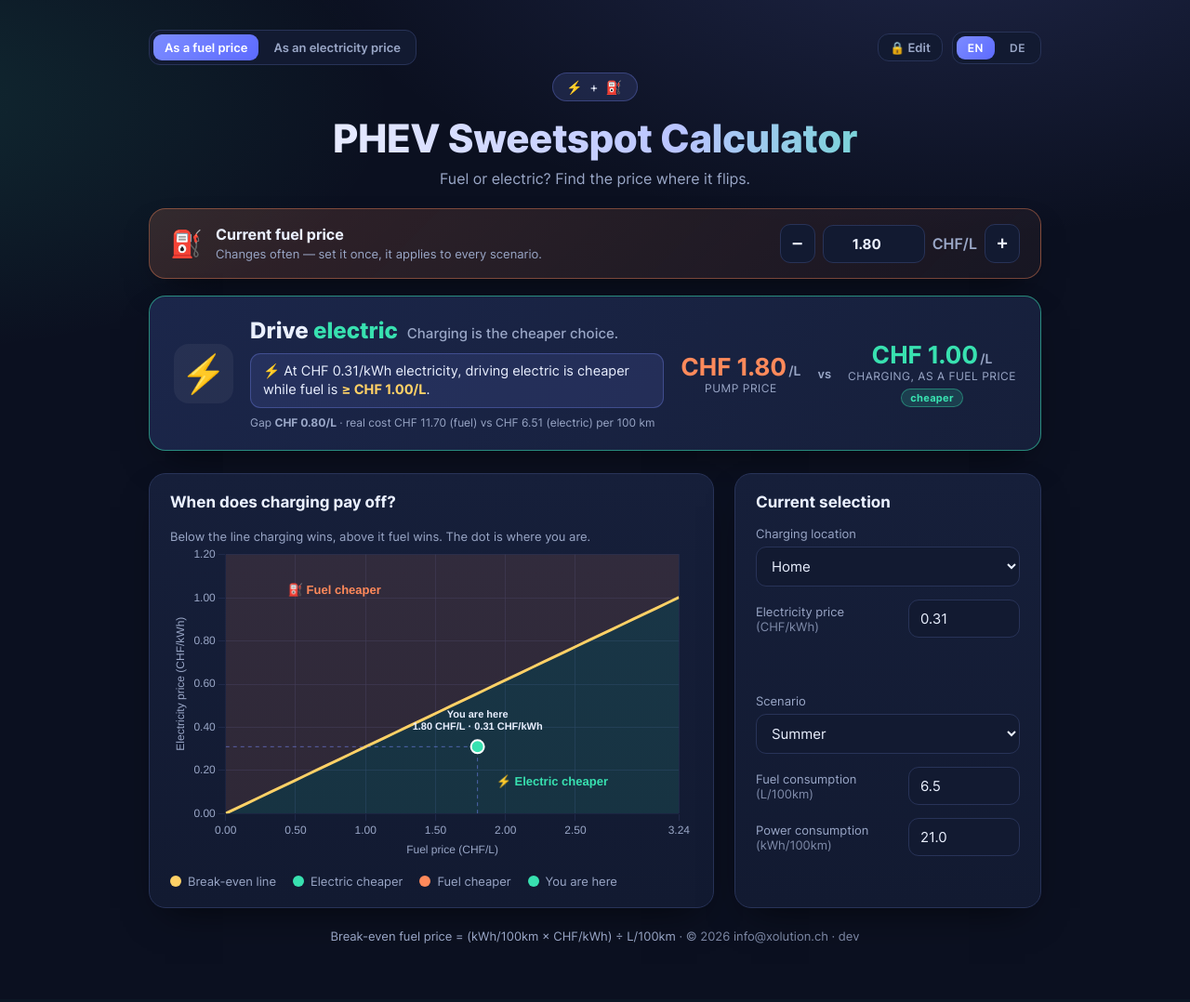
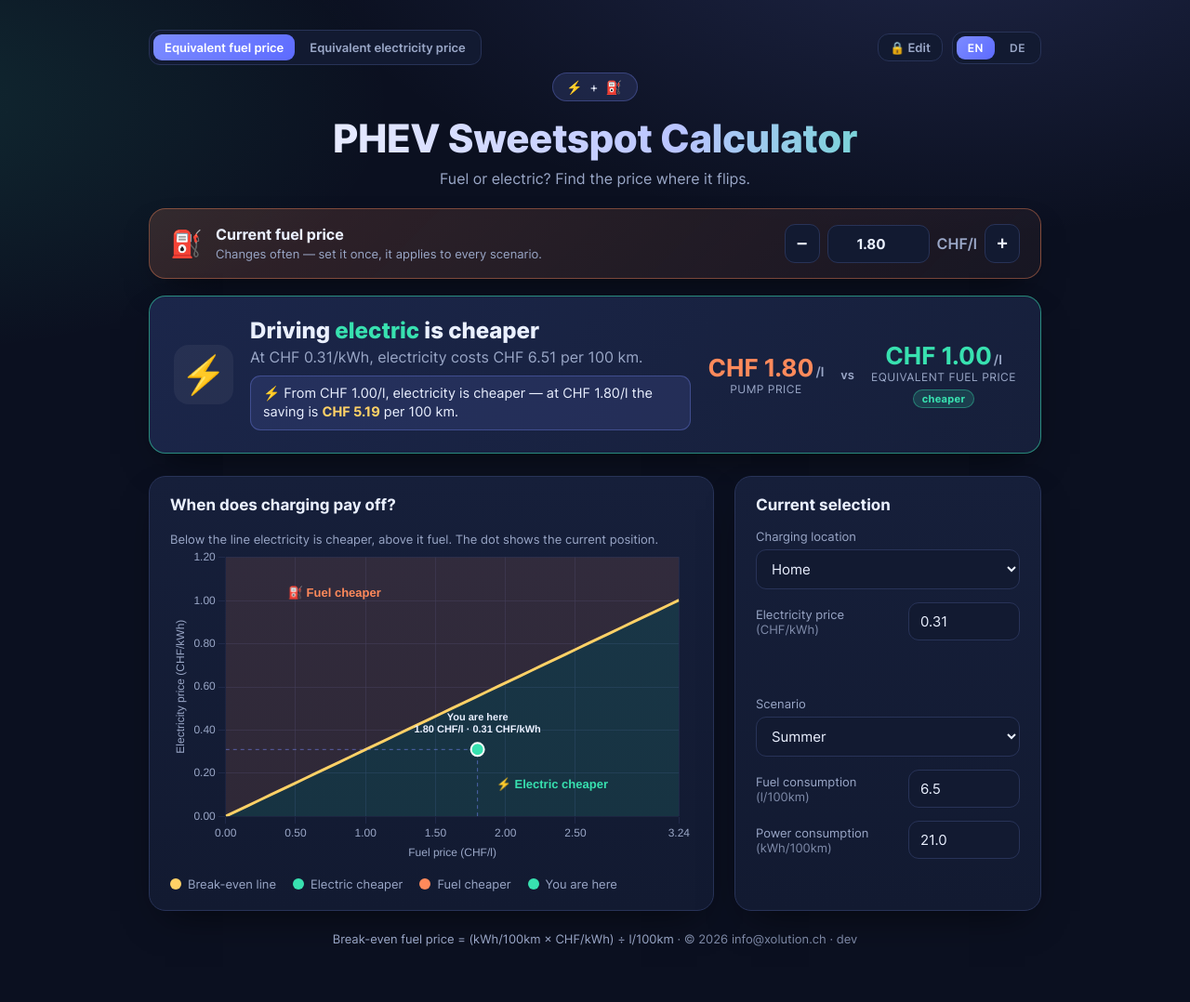
Before and after one commit to rjo3510/phev-sweetspot, a FastAPI app: page / in a window 1280 px wide. Shown: the whole page at 93% size. Before the commit the page ends 1015 px from the top, so only its background shows below. Run offline with FastAPI, Linux system fonts and the light colour scheme; data comes from the database, SQL or seed files in the repository.

Commit message:
UI: reword verdict (plain, passive), unify naming, liter as lowercase l
Based on review feedback — clearer, more natural, impersonal (passive) wording,
DE + EN, both outcomes and both chart axes:

- Verdict: title states the conclusion ("Elektrisch fahren ist günstiger"), a
  cost line for the cheaper option, and a break-even box that also states the
  saving in CHF/100 km (the most intuitive number). Removes the technical
  "Gap …" line and the redundant subtitle.
- Naming unified (variant A): toggle AND the right-hand metric both read
  "Entsprechender Benzinpreis / Strompreis" (Equivalent fuel/electricity price).
- Chart hint now follows the axis (below = electricity vs fuel) instead of a
  static sentence; "Der Punkt zeigt die aktuelle Lage."
- Liter abbreviated as lowercase "l" everywhere (CHF/l, l/100km, /l).
- Drop the personal address ("Dein"/"du") in favour of neutral/passive labels.

Verified locally: EN/DE × fuel/kWh axis × electric/fuel cheaper, no JS errors.

Co-Authored-By: Claude Opus 4.8 (1M context) <noreply@anthropic.com>

```diff
--- a/app/static/css/styles.css
+++ b/app/static/css/styles.css
@@ -152,10 +152,6 @@ body:not(.is-editor) .editor-only { display: none !important; }
 .verdict__title .accent-elec { color: var(--elec); }
 .verdict__title .accent-fuel { color: var(--fuel); }
 .verdict__sub { color: var(--muted); margin: 4px 0 0; }
-/* subtitle inline after the title, on the same line */
-.verdict__lead { font-size: 15px; font-weight: 500; color: var(--muted); margin-left: 10px; }
-/* the "Gap … real cost …" line — intentionally small/secondary */
-.verdict__detail { color: var(--muted); margin: 8px 0 0; font-size: 12px; }
 .verdict__rule {
   margin: 10px 0 2px; padding: 9px 13px; border-radius: 11px;
   background: rgba(124, 140, 255, 0.12); border: 1px solid rgba(124, 140, 255, 0.32);
--- a/app/static/js/app.js
+++ b/app/static/js/app.js
@@ -30,14 +30,19 @@ const I18N = {
     subtitle: "Fuel or electric? Find the price where it flips.",
     fuel_price_title: "Current fuel price",
     fuel_price_note: "Changes often — set it once, it applies to every scenario.",
-    vary_fuel: "As a fuel price", vary_kwh: "As an electricity price",
-    sweetspot_hint: "Below the line charging wins, above it fuel wins. The dot is where you are.",
+    vary_fuel: "Equivalent fuel price", vary_kwh: "Equivalent electricity price",
+    hint_below_elec: "Below the line electricity is cheaper, above it fuel. The dot shows the current position.",
+    hint_below_fuel: "Below the line fuel is cheaper, above it electricity. The dot shows the current position.",
     chart_title_fuel: "When does charging pay off?",
     chart_title_kwh: "When does charging pay off?",
     region_elec: "Electric cheaper", region_fuel: "Fuel cheaper",
     break_even_line: "Break-even line", you_are_here: "You are here",
-    rule_fuel: "At {kwh} electricity, driving electric is cheaper while fuel is <b>≥ {be}</b>.",
-    rule_kwh: "At {fuel} fuel, driving electric is cheaper while electricity is <b>≤ {be}</b>.",
+    costline_elec: "At {cur}, electricity costs {ce} per 100 km.",
+    costline_fuel: "At {cur}, fuel costs {cf} per 100 km.",
+    box_elec_fuel: "From {be}, electricity is cheaper — at {cur} the saving is <b>{save}</b> per 100 km.",
+    box_elec_kwh: "Up to {be}, electricity is cheaper — at {cur} the saving is <b>{save}</b> per 100 km.",
+    box_fuel_fuel: "Only from {be} would electricity be cheaper — currently fuel's cost advantage is <b>{save}</b> per 100 km.",
+    box_fuel_kwh: "Only below {be} would electricity be cheaper — currently fuel's cost advantage is <b>{save}</b> per 100 km.",
     current_selection: "Current selection",
     scenario: "Scenario", charging_location: "Charging location",
     scenario_values: "Scenario values", location_price: "Location price", save: "Save",
@@ -45,20 +50,18 @@ const I18N = {
     electricity_price: "Electricity price",
     scenarios: "Scenarios", charging_locations: "Charging locations",
     add: "+ Add", col_name: "Name", delete: "Delete",
-    footer: "Break-even fuel price = (kWh/100km × CHF/kWh) ÷ L/100km",
+    footer: "Break-even fuel price = (kWh/100km × CHF/kWh) ÷ l/100km",
     verdict_loading: "Calculating…",
     verdict_start: "Add a scenario and a charging location to start.",
     tie_title: "It's a tie", tie_sub: "Fuel and electric cost the same right now.",
-    drive_electric: 'Drive <span class="accent-elec">electric</span>',
-    charging_cheaper: "Charging is the cheaper choice.",
-    drive_fuel: 'Drive on <span class="accent-fuel">fuel</span>',
-    fuel_cheaper: "Fuel is the cheaper choice.",
-    pump_price: "Pump price", your_elec_price: "Your electricity price",
+    drive_electric: 'Driving <span class="accent-elec">electric</span> is cheaper',
+    drive_fuel: 'Driving on <span class="accent-fuel">fuel</span> is cheaper',
+    pump_price: "Pump price", your_elec_price: "Current electricity price",
     charging_as_fuel: "Charging, as a fuel price", fuel_as_elec: "Fuel, as an electricity price",
     cheaper_tag: "cheaper",
     gap_detail: "Gap <b>{gap}</b> · real cost {cf} (fuel) vs {ce} (electric) per 100 km",
     real_cost: "Real cost {cf} (fuel) vs {ce} (electric) per 100 km",
-    axis_per_liter: "Fuel price (CHF/L)", axis_per_kwh: "Electricity price (CHF/kWh)",
+    axis_per_liter: "Fuel price (CHF/l)", axis_per_kwh: "Electricity price (CHF/kWh)",
     equiv_price: "Equivalent price ({unit})",
     driving_on_fuel: "Driving on fuel (= pump price)",
     driving_on_elec: "Driving on electricity (= your kWh price)",
@@ -70,7 +73,7 @@ const I18N = {
     toast_scenario_saved: "Scenario saved", toast_location_saved: "Location saved",
     toast_scenario_added: "Scenario added", toast_location_added: "Location added",
     toast_scenario_deleted: "Scenario deleted", toast_location_deleted: "Location deleted",
-    toast_fuel_set: "Fuel price set to {p}/L", toast_invalid_fuel: "Enter a valid fuel price",
+    toast_fuel_set: "Fuel price set to {p}/l", toast_invalid_fuel: "Enter a valid fuel price",
     confirm_delete_scenario: "Delete this scenario?",
     confirm_delete_location: "Delete this charging location?",
     new_scenario: "New scenario", new_location: "New location",
@@ -85,14 +88,19 @@ const I18N = {
     subtitle: "Benzin oder Strom? Finde den Preis, bei dem es kippt.",
     fuel_price_title: "Aktueller Benzinpreis",
     fuel_price_note: "Ändert sich oft — einmal setzen, gilt für alle Szenarien.",
-    vary_fuel: "Als Benzinpreis", vary_kwh: "Als Strompreis",
-    sweetspot_hint: "Unter der Linie lohnt sich Laden, darüber Benzin. Der Punkt bist du.",
+    vary_fuel: "Entsprechender Benzinpreis", vary_kwh: "Entsprechender Strompreis",
+    hint_below_elec: "Unterhalb der Linie ist Strom günstiger, oberhalb Benzin. Der Punkt zeigt die aktuelle Lage.",
+    hint_below_fuel: "Unterhalb der Linie ist Benzin günstiger, oberhalb Strom. Der Punkt zeigt die aktuelle Lage.",
     chart_title_fuel: "Wann lohnt sich Laden?",
     chart_title_kwh: "Wann lohnt sich Laden?",
     region_elec: "Strom günstiger", region_fuel: "Benzin günstiger",
     break_even_line: "Break-even-Linie", you_are_here: "Du bist hier",
-    rule_fuel: "Bei {kwh} Strom ist elektrisch fahren günstiger, solange Benzin <b>≥ {be}</b> kostet.",
-    rule_kwh: "Bei {fuel} Benzin ist elektrisch fahren günstiger, solange Strom <b>≤ {be}</b> kostet.",
+    costline_elec: "Bei {cur} kostet Strom {ce} pro 100 km.",
+    costline_fuel: "Bei {cur} kostet Benzin {cf} pro 100 km.",
+    box_elec_fuel: "Ab {be} ist Strom günstiger — bei {cur} beträgt die Ersparnis <b>{save}</b> pro 100 km.",
+    box_elec_kwh: "Bis {be} ist Strom günstiger — bei {cur} beträgt die Ersparnis <b>{save}</b> pro 100 km.",
+    box_fuel_fuel: "Erst ab {be} wäre Strom günstiger — aktuell beträgt der Kostenvorteil von Benzin <b>{save}</b> pro 100 km.",
+    box_fuel_kwh: "Erst unter {be} wäre Strom günstiger — aktuell beträgt der Kostenvorteil von Benzin <b>{save}</b> pro 100 km.",
     current_selection: "Aktuelle Auswahl",
     scenario: "Szenario", charging_location: "Standort",
     scenario_values: "Szenario-Werte", location_price: "Ladepreis", save: "Speichern",
@@ -100,20 +108,18 @@ const I18N = {
     electricity_price: "Strompreis",
     scenarios: "Szenarien", charging_locations: "Standorte",
     add: "+ Hinzufügen", col_name: "Name", delete: "Löschen",
-    footer: "Break-even-Benzinpreis = (kWh/100km × CHF/kWh) ÷ L/100km",
+    footer: "Break-even-Benzinpreis = (kWh/100km × CHF/kWh) ÷ l/100km",
     verdict_loading: "Berechne…",
     verdict_start: "Füge ein Szenario und einen Standort hinzu, um zu starten.",
     tie_title: "Unentschieden", tie_sub: "Benzin und Strom kosten gerade gleich viel.",
-    drive_electric: 'Fahre <span class="accent-elec">elektrisch</span>',
-    charging_cheaper: "Laden ist die günstigere Wahl.",
-    drive_fuel: 'Fahre mit <span class="accent-fuel">Benzin</span>',
-    fuel_cheaper: "Benzin ist die günstigere Wahl.",
-    pump_price: "Tankstellenpreis", your_elec_price: "Dein Strompreis",
+    drive_electric: '<span class="accent-elec">Elektrisch</span> fahren ist günstiger',
+    drive_fuel: 'Mit <span class="accent-fuel">Benzin</span> fahren ist günstiger',
+    pump_price: "Tankstellenpreis", your_elec_price: "Aktueller Strompreis",
     charging_as_fuel: "Laden, als Benzinpreis", fuel_as_elec: "Benzin, als Strompreis",
     cheaper_tag: "günstiger",
     gap_detail: "Differenz <b>{gap}</b> · reale Kosten {cf} (Benzin) vs {ce} (Strom) pro 100 km",
     real_cost: "Reale Kosten {cf} (Benzin) vs {ce} (Strom) pro 100 km",
-    axis_per_liter: "Benzinpreis (CHF/L)", axis_per_kwh: "Strompreis (CHF/kWh)",
+    axis_per_liter: "Benzinpreis (CHF/l)", axis_per_kwh: "Strompreis (CHF/kWh)",
     equiv_price: "Äquivalenzpreis ({unit})",
     driving_on_fuel: "Fahren mit Benzin (= Tankstellenpreis)",
     driving_on_elec: "Fahren mit Strom (= dein kWh-Preis)",
@@ -125,7 +131,7 @@ const I18N = {
     toast_scenario_saved: "Szenario gespeichert", toast_location_saved: "Standort gespeichert",
     toast_scenario_added: "Szenario hinzugefügt", toast_location_added: "Standort hinzugefügt",
     toast_scenario_deleted: "Szenario gelöscht", toast_location_deleted: "Standort gelöscht",
-    toast_fuel_set: "Benzinpreis auf {p}/L gesetzt",
+    toast_fuel_set: "Benzinpreis auf {p}/l gesetzt",
     toast_invalid_fuel: "Gib einen gültigen Benzinpreis ein",
     confirm_delete_scenario: "Dieses Szenario löschen?",
     confirm_delete_location: "Diesen Standort löschen?",
@@ -285,6 +291,9 @@ function applyAxisToggleUI() {
   });
   $("chart-title").textContent =
     axisMode === "fuel" ? t("chart_title_fuel") : t("chart_title_kwh");
+  // Below/above wording depends on which price is on the x-axis.
+  $("chart-hint").innerHTML =
+    axisMode === "fuel" ? t("hint_below_elec") : t("hint_below_fuel");
 }
 
 async function reload() {
@@ -404,46 +413,42 @@ function renderVerdict(res) {
   card.classList.remove("is-electric", "is-fuel");
   const isFuel = axisMode === "fuel";
 
-  let icon, title, sub;
-  if (res.cheaper === "equal") {
-    icon = "⚖️";
-    title = t("tie_title");
-    sub = t("tie_sub");
-  } else if (res.cheaper === "electric") {
-    card.classList.add("is-electric");
-    icon = "⚡";
-    title = t("drive_electric");
-    sub = t("charging_cheaper");
-  } else {
-    card.classList.add("is-fuel");
-    icon = "⛽";
-    title = t("drive_fuel");
-    sub = t("fuel_cheaper");
-  }
+  const isTie = res.cheaper === "equal";
+  const isElec = res.cheaper === "electric";
+  let icon, title;
+  if (isTie) { icon = "⚖️"; title = t("tie_title"); }
+  else if (isElec) { card.classList.add("is-electric"); icon = "⚡"; title = t("drive_electric"); }
+  else { card.classList.add("is-fuel"); icon = "⛽"; title = t("drive_fuel"); }
 
   // Two comparable prices in the SAME unit, following the chart toggle.
-  const unit = isFuel ? "/L" : "/kWh";
+  const unit = isFuel ? "/l" : "/kWh";
+  const fuelCur = `${CHF(res.fuel_price)}/l`;
+  const kwhCur = `${CHF(res.location.price_chf_per_kwh)}/kWh`;
   const statA = isFuel
     ? { energy: "fuel", label: t("pump_price"), val: res.fuel_price }
     : { energy: "elec", label: t("your_elec_price"), val: res.location.price_chf_per_kwh };
   const statB = isFuel
-    ? { energy: "elec", label: t("charging_as_fuel"), val: res.break_even_fuel_price }
-    : { energy: "fuel", label: t("fuel_as_elec"), val: res.break_even_kwh_price };
-  const cheaperEnergy = res.cheaper === "equal" ? null
-    : (res.cheaper === "electric" ? "elec" : "fuel");
+    ? { energy: "elec", label: t("vary_fuel"), val: res.break_even_fuel_price }
+    : { energy: "fuel", label: t("vary_kwh"), val: res.break_even_kwh_price };
+  const cheaperEnergy = isTie ? null : (isElec ? "elec" : "fuel");
 
-  const gap = (statA.val != null && statB.val != null) ? Math.abs(statA.val - statB.val) : null;
-  const detail = gap != null
-    ? t("gap_detail", { gap: `${CHF(gap)}${unit}`, cf: CHF(res.cost_fuel), ce: CHF(res.cost_elec) })
-    : t("real_cost", { cf: CHF(res.cost_fuel), ce: CHF(res.cost_elec) });
-
-  // Plain-language break-even threshold, following the toggle.
+  // Cost line (cheaper option) + break-even box (threshold + savings), in the toggle's unit.
   const beRule = isFuel ? res.break_even_fuel_price : res.break_even_kwh_price;
-  let rule = "";
-  if (beRule != null) {
-    rule = isFuel
-      ? t("rule_fuel", { kwh: `${CHF(res.location.price_chf_per_kwh)}/kWh`, be: `${CHF(beRule)}/L` })
-      : t("rule_kwh", { fuel: `${CHF(res.fuel_price)}/L`, be: `${CHF(beRule)}/kWh` });
+  const save = CHF(Math.abs(res.cost_fuel - res.cost_elec));
+  let costLine, box = "";
+  if (isTie) {
+    costLine = t("tie_sub");
+  } else {
+    costLine = isElec
+      ? t("costline_elec", { cur: kwhCur, ce: CHF(res.cost_elec) })
+      : t("costline_fuel", { cur: fuelCur, cf: CHF(res.cost_fuel) });
+    if (beRule != null) {
+      const be = `${CHF(beRule)}${unit}`;
+      if (isElec) box = isFuel ? t("box_elec_fuel", { be, cur: fuelCur, save })
+                               : t("box_elec_kwh", { be, cur: kwhCur, save });
+      else box = isFuel ? t("box_fuel_fuel", { be, save })
+                        : t("box_fuel_kwh", { be, save });
+    }
   }
 
   const statHtml = (s) => {
@@ -459,9 +464,9 @@ function renderVerdict(res) {
     <div class="verdict__row">
       <div class="verdict__icon">${icon}</div>
       <div class="verdict__main">
-        <p class="verdict__title">${title}<span class="verdict__lead">${sub}</span></p>
-        ${rule ? `<p class="verdict__rule">⚡ ${rule}</p>` : ""}
-        <p class="verdict__detail">${detail}</p>
+        <p class="verdict__title">${title}</p>
+        ${costLine ? `<p class="verdict__sub">${costLine}</p>` : ""}
+        ${box ? `<p class="verdict__rule">⚡ ${box}</p>` : ""}
       </div>
       <div class="verdict__stats">
         ${statHtml(statA)}
@@ -484,12 +489,12 @@ function renderChart(res) {
   const pc = res.scenario.power_consumption;
 
   const cfg = isFuel ? {
-    xUnit: "CHF/L", yUnit: "CHF/kWh", xTitle: t("axis_per_liter"), yTitle: t("axis_per_kwh"),
+    xUnit: "CHF/l", yUnit: "CHF/kWh", xTitle: t("axis_per_liter"), yTitle: t("axis_per_kwh"),
     xVal: res.fuel_price, yVal: res.location.price_chf_per_kwh,
     slope: pc > 0 ? fc / pc : 0,   // break-even y for a given x
     belowIsElectric: true,         // below the line (low kWh price) → charging wins
   } : {
-    xUnit: "CHF/kWh", yUnit: "CHF/L", xTitle: t("axis_per_kwh"), yTitle: t("axis_per_liter"),
+    xUnit: "CHF/kWh", yUnit: "CHF/l", xTitle: t("axis_per_kwh"), yTitle: t("axis_per_liter"),
     xVal: res.location.price_chf_per_kwh, yVal: res.fuel_price,
     slope: fc > 0 ? pc / fc : 0,
     belowIsElectric: false,        // below the line (low fuel price) → fuel wins
--- a/app/templates/index.html
+++ b/app/templates/index.html
@@ -54,7 +54,7 @@
       <div class="fuelbar__input">
         <button class="step" id="fuel-down" title="−0.05">−</button>
         <input type="number" inputmode="decimal" step="0.01" min="0" id="in-fuel-price" />
-        <span class="unit">CHF/L</span>
+        <span class="unit">CHF/l</span>
         <button class="step" id="fuel-up" title="+0.05">+</button>
       </div>
     </section>
@@ -70,7 +70,7 @@
         <div class="card__head">
           <h2 id="chart-title">Break-even: fuel price (x) vs. electricity price (y)</h2>
         </div>
-        <span class="hint" data-i18n-html="sweetspot_hint">The <b>sweetspot</b> is where the two lines cross.</span>
+        <span class="hint" id="chart-hint"></span>
         <div class="chart-wrap">
           <canvas id="chart"></canvas>
         </div>
@@ -99,7 +99,7 @@
               <select id="scenario-select"></select>
             </label>
             <label class="field field--inline">
-              <span><span data-i18n="fuel_consumption">Fuel consumption</span> <em>(L/100km)</em></span>
+              <span><span data-i18n="fuel_consumption">Fuel consumption</span> <em>(l/100km)</em></span>
               <input type="number" inputmode="decimal" step="0.1" min="0.1" id="in-fuel-consumption" />
             </label>
             <label class="field field--inline">
@@ -121,7 +121,7 @@
         <div class="table-wrap">
           <table class="data-table" id="scenario-table">
             <thead>
-              <tr><th data-i18n="col_name">Name</th><th>L/100km</th><th>kWh/100km</th><th></th></tr>
+              <tr><th data-i18n="col_name">Name</th><th>l/100km</th><th>kWh/100km</th><th></th></tr>
             </thead>
             <tbody></tbody>
           </table>
```
